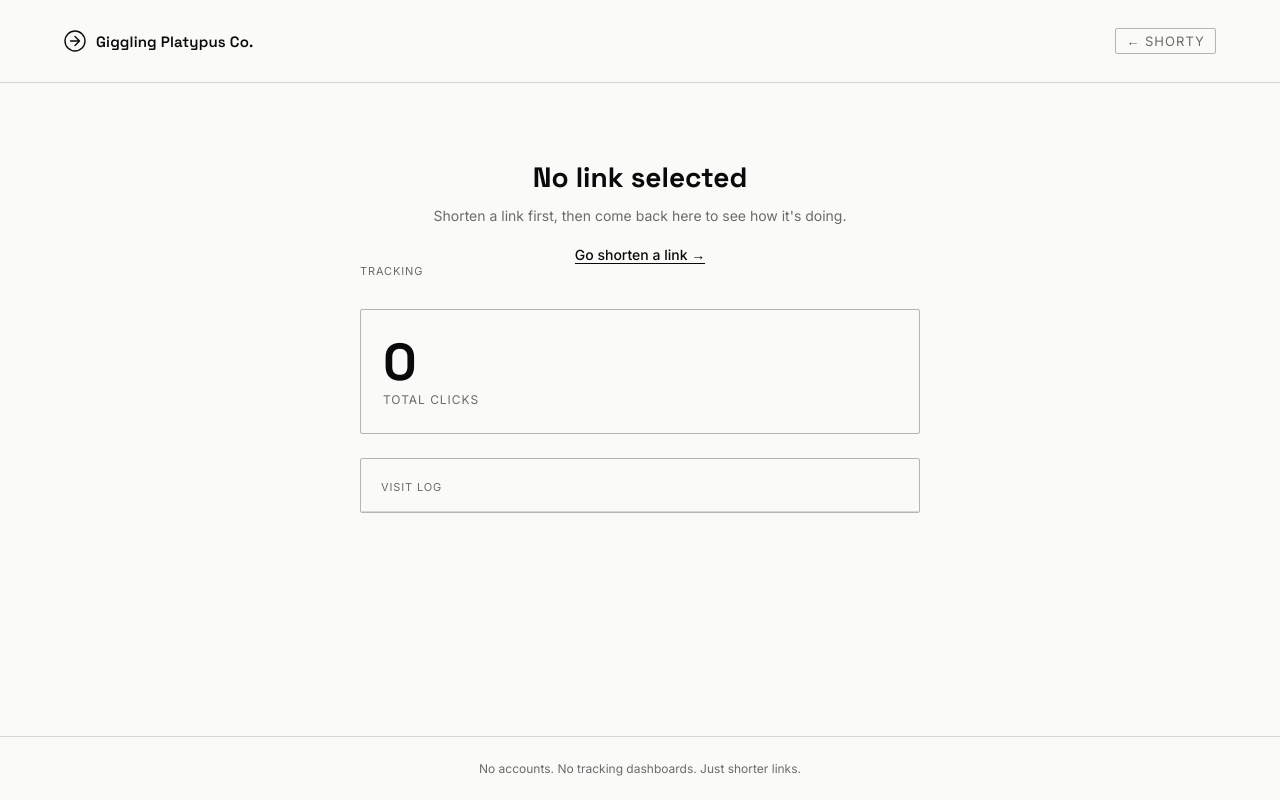
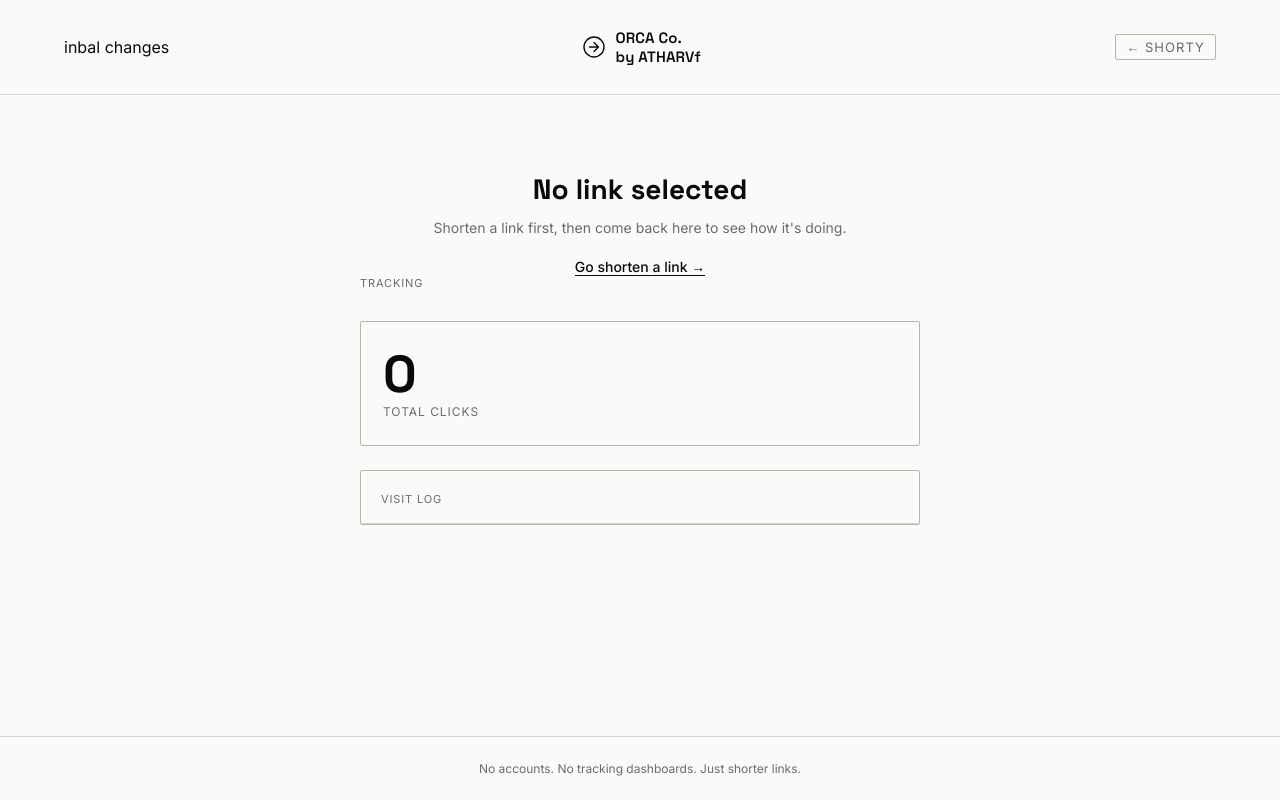
Before and after one commit to Atharv-bit01/short-url, a website: page public/analytics.html in a window 1280 px wide. Drawn offline with Linux system fonts and the light colour scheme.

Commit message:
final commit

```diff
--- a/public/analytics.html
+++ b/public/analytics.html
@@ -12,14 +12,14 @@
 <body>
 
   <header class="topbar">
-    <div class="brand">
+    inbal changes<div class="brand">
       <span class="brand-mark" aria-hidden="true">
         <svg width="22" height="22" viewBox="0 0 22 22" fill="none" xmlns="http://www.w3.org/2000/svg">
           <circle cx="11" cy="11" r="10" stroke="currentColor" stroke-width="1.4"/>
           <path d="M6.5 11h9M11 6.5l4.5 4.5L11 15.5" stroke="currentColor" stroke-width="1.4" stroke-linecap="round" stroke-linejoin="round"/>
         </svg>
       </span>
-      <span class="brand-name">Giggling Platypus Co.</span>
+      <span class="brand-name">ORCA Co.<br>by ATHARVf</span>
     </div>
     <a href="index.html" class="topbar-label topbar-link">← Shorty</a>
   </header>
```
